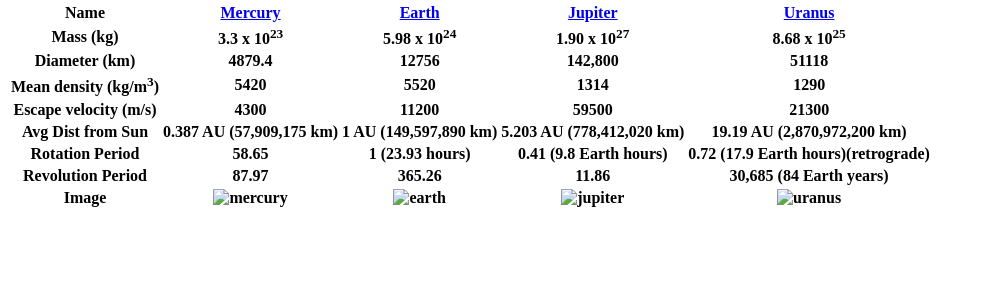
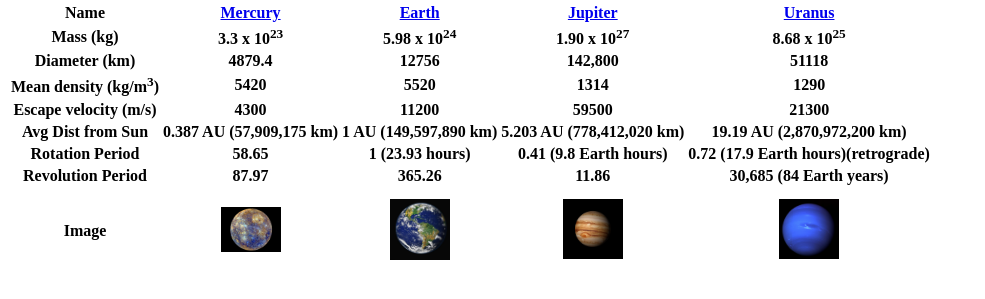
Before and after one commit to jolowu/Lab-5, a plain HTML site: page index.html in a window 1280 px wide. Shown: the part 79-378 px from the top of the page, without its empty margins (0-985 px from the left). Drawn offline with Linux system fonts and the light colour scheme.

Commit message:
Asjusting planet picture sizes

```diff
--- a/index.html
+++ b/index.html
@@ -92,7 +92,7 @@
       <th class= "heading">Image</th>
 
       <th><img src="media/mercury.jpg" alt="mercury"></th>
-      <th><img src="media/earth.png" alt="earth"></th>
+      <th><img src="media/earth.jpg" alt="earth"></th>
       <th><img src="media/jupiter.jpg" alt="jupiter"></th>
       <th><img src="media/uranus.jpg" alt="uranus"></th>
   </table>
--- a/style/style.css
+++ b/style/style.css
@@ -0,0 +1,4 @@
+img{
+  width:60px;
+  padding: 10px;
+}
```
Also changed, not shown: media/earth.jpg (added), media/jupiter.jpg (added), media/mercury.jpg (added), media/uranus.jpg (added).
